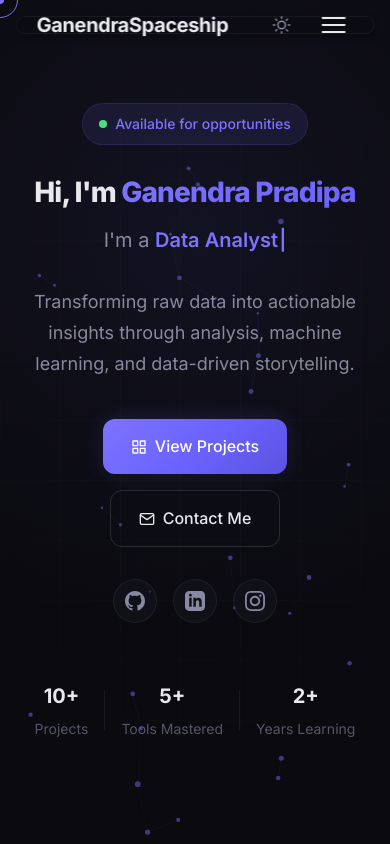
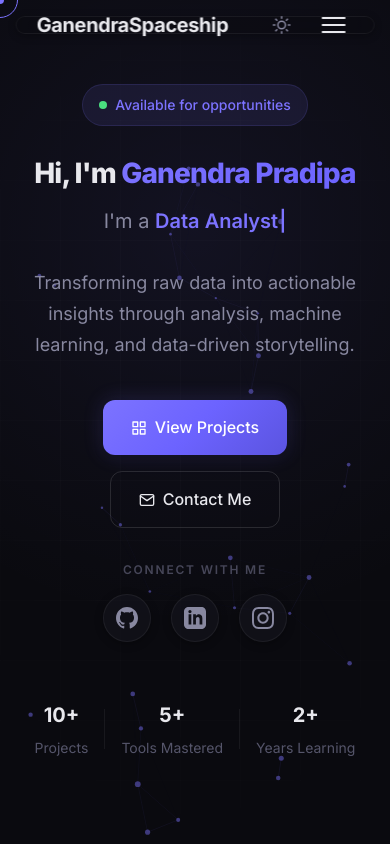
Before and after one commit to dipndeep/web_porto, a Next.js app: page / in a window 390 px wide. Shown: the top 844 px of the page. Built offline with nearby package versions, Linux system fonts and the light colour scheme.

Commit message:
feat: add responsive Hero component with animated typing effect and social links

```diff
--- a/src/components/Hero.js
+++ b/src/components/Hero.js
@@ -16,7 +16,7 @@ const socials = [
     name: 'GitHub',
     url: 'https://github.com/dipndeep',
     icon: (
-      <svg width="20" height="20" viewBox="0 0 24 24" fill="currentColor">
+      <svg width="22" height="22" viewBox="0 0 24 24" fill="currentColor">
         <path d="M12 0c-6.626 0-12 5.373-12 12 0 5.302 3.438 9.8 8.207 11.387.599.111.793-.261.793-.577v-2.234c-3.338.726-4.033-1.416-4.033-1.416-.546-1.387-1.333-1.756-1.333-1.756-1.089-.745.083-.729.083-.729 1.205.084 1.839 1.237 1.839 1.237 1.07 1.834 2.807 1.304 3.492.997.107-.775.418-1.305.762-1.604-2.665-.305-5.467-1.334-5.467-5.931 0-1.311.469-2.381 1.236-3.221-.124-.303-.535-1.524.117-3.176 0 0 1.008-.322 3.301 1.23.957-.266 1.983-.399 3.003-.404 1.02.005 2.047.138 3.006.404 2.291-1.552 3.297-1.23 3.297-1.23.653 1.653.242 2.874.118 3.176.77.84 1.235 1.911 1.235 3.221 0 4.609-2.807 5.624-5.479 5.921.43.372.823 1.102.823 2.222v3.293c0 .319.192.694.801.576 4.765-1.589 8.199-6.086 8.199-11.386 0-6.627-5.373-12-12-12z"/>
       </svg>
     ),
@@ -25,7 +25,7 @@ const socials = [
     name: 'LinkedIn',
     url: 'https://www.linkedin.com/in/ganendrapratama/',
     icon: (
-      <svg width="20" height="20" viewBox="0 0 24 24" fill="currentColor">
+      <svg width="22" height="22" viewBox="0 0 24 24" fill="currentColor">
         <path d="M19 0h-14c-2.761 0-5 2.239-5 5v14c0 2.761 2.239 5 5 5h14c2.762 0 5-2.239 5-5v-14c0-2.761-2.238-5-5-5zm-11 19h-3v-11h3v11zm-1.5-12.268c-.966 0-1.75-.79-1.75-1.764s.784-1.764 1.75-1.764 1.75.79 1.75 1.764-.783 1.764-1.75 1.764zm13.5 12.268h-3v-5.604c0-3.368-4-3.113-4 0v5.604h-3v-11h3v1.765c1.396-2.586 7-2.777 7 2.476v6.759z"/>
       </svg>
     ),
@@ -34,7 +34,7 @@ const socials = [
     name: 'Instagram',
     url: 'https://www.instagram.com/dipaganendra/',
     icon: (
-      <svg width="20" height="20" viewBox="0 0 24 24" fill="currentColor">
+      <svg width="22" height="22" viewBox="0 0 24 24" fill="currentColor">
         <path d="M12 2.163c3.204 0 3.584.012 4.85.07 3.252.148 4.771 1.691 4.919 4.919.058 1.265.069 1.645.069 4.849 0 3.205-.012 3.584-.069 4.849-.149 3.225-1.664 4.771-4.919 4.919-1.266.058-1.644.07-4.85.07-3.204 0-3.584-.012-4.849-.07-3.26-.149-4.771-1.699-4.919-4.92-.058-1.265-.07-1.644-.07-4.849 0-3.204.013-3.583.07-4.849.149-3.227 1.664-4.771 4.919-4.919 1.266-.057 1.645-.069 4.849-.069zm0-2.163c-3.259 0-3.667.014-4.947.072-4.358.2-6.78 2.618-6.98 6.98-.059 1.281-.073 1.689-.073 4.948 0 3.259.014 3.668.072 4.948.2 4.358 2.618 6.78 6.98 6.98 1.281.058 1.689.072 4.948.072 3.259 0 3.668-.014 4.948-.072 4.354-.2 6.782-2.618 6.979-6.98.059-1.28.073-1.689.073-4.948 0-3.259-.014-3.667-.072-4.947-.196-4.354-2.617-6.78-6.979-6.98-1.281-.059-1.69-.073-4.949-.073zm0 5.838c-3.403 0-6.162 2.759-6.162 6.162s2.759 6.163 6.162 6.163 6.162-2.759 6.162-6.163c0-3.403-2.759-6.162-6.162-6.162zm0 10.162c-2.209 0-4-1.79-4-4 0-2.209 1.791-4 4-4s4 1.791 4 4c0 2.21-1.791 4-4 4zm6.406-11.845c-.796 0-1.441.645-1.441 1.44s.645 1.44 1.441 1.44c.795 0 1.439-.645 1.439-1.44s-.644-1.44-1.439-1.44z"/>
       </svg>
     ),
@@ -120,6 +120,8 @@ export default function Hero() {
         </div>
 
         {/* Floating Social Icons */}
+        <div className={styles.socialsContainer}>
+          <span className={styles.socialsLabel}>Connect with me</span>
           <div className={styles.socials}>
             {socials.map((social) => (
               <a
@@ -127,13 +129,14 @@ export default function Hero() {
                 href={social.url}
                 target="_blank"
                 rel="noopener noreferrer"
-              className={styles.socialLink}
+                className={`${styles.socialLink} ${styles[social.name.toLowerCase()]}`}
                 aria-label={social.name}
                 id={`hero-social-${social.name.toLowerCase()}`}
               >
                 {social.icon}
               </a>
             ))}
+          </div>
         </div>
 
         <div className={styles.stats}>
--- a/src/components/Hero.module.css
+++ b/src/components/Hero.module.css
@@ -124,32 +124,76 @@
   margin-bottom: 2rem;
 }
 
+.socialsContainer {
+  display: flex;
+  flex-direction: column;
+  align-items: center;
+  margin-bottom: 3.5rem;
+}
+
+.socialsLabel {
+  font-size: var(--font-size-xs);
+  color: var(--text-muted);
+  text-transform: uppercase;
+  letter-spacing: 0.15em;
+  margin-bottom: 0.85rem;
+  font-weight: 600;
+  opacity: 0.8;
+}
+
 .socials {
   display: flex;
   justify-content: center;
-  gap: 1rem;
-  margin-bottom: 3.5rem;
+  gap: 1.25rem;
 }
 
 .socialLink {
   display: flex;
   align-items: center;
   justify-content: center;
-  width: 44px;
-  height: 44px;
+  width: 48px;
+  height: 48px;
   border-radius: 50%;
   background: var(--bg-card);
   border: 1px solid var(--border-color);
   color: var(--text-secondary);
   transition: all var(--transition-base);
+  box-shadow: var(--shadow-sm);
 }
 
 .socialLink:hover {
-  background: var(--accent-subtle);
-  border-color: var(--accent);
-  color: var(--accent);
-  transform: translateY(-3px);
-  box-shadow: 0 4px 12px rgba(124, 115, 255, 0.15);
+  transform: translateY(-4px) scale(1.08);
+}
+
+/* GitHub brand hover styles */
+.socialLink.github:hover {
+  background: rgba(255, 255, 255, 0.08);
+  border-color: rgba(255, 255, 255, 0.7);
+  color: var(--text-primary);
+  box-shadow: 0 6px 20px rgba(255, 255, 255, 0.12);
+}
+
+:global([data-theme="light"]) .socialLink.github:hover {
+  background: rgba(36, 41, 46, 0.06);
+  border-color: #24292e;
+  color: #24292e;
+  box-shadow: 0 6px 20px rgba(36, 41, 46, 0.12);
+}
+
+/* LinkedIn brand hover styles */
+.socialLink.linkedin:hover {
+  background: rgba(0, 119, 181, 0.08);
+  border-color: #0077b5;
+  color: #0077b5;
+  box-shadow: 0 6px 20px rgba(0, 119, 181, 0.25);
+}
+
+/* Instagram brand hover styles */
+.socialLink.instagram:hover {
+  background: rgba(225, 48, 108, 0.08);
+  border-color: #e1306c;
+  color: #e1306c;
+  box-shadow: 0 6px 20px rgba(225, 48, 108, 0.25);
 }
 
 .stats {
```
Lines whose indentation alone changed are shown as unchanged.
